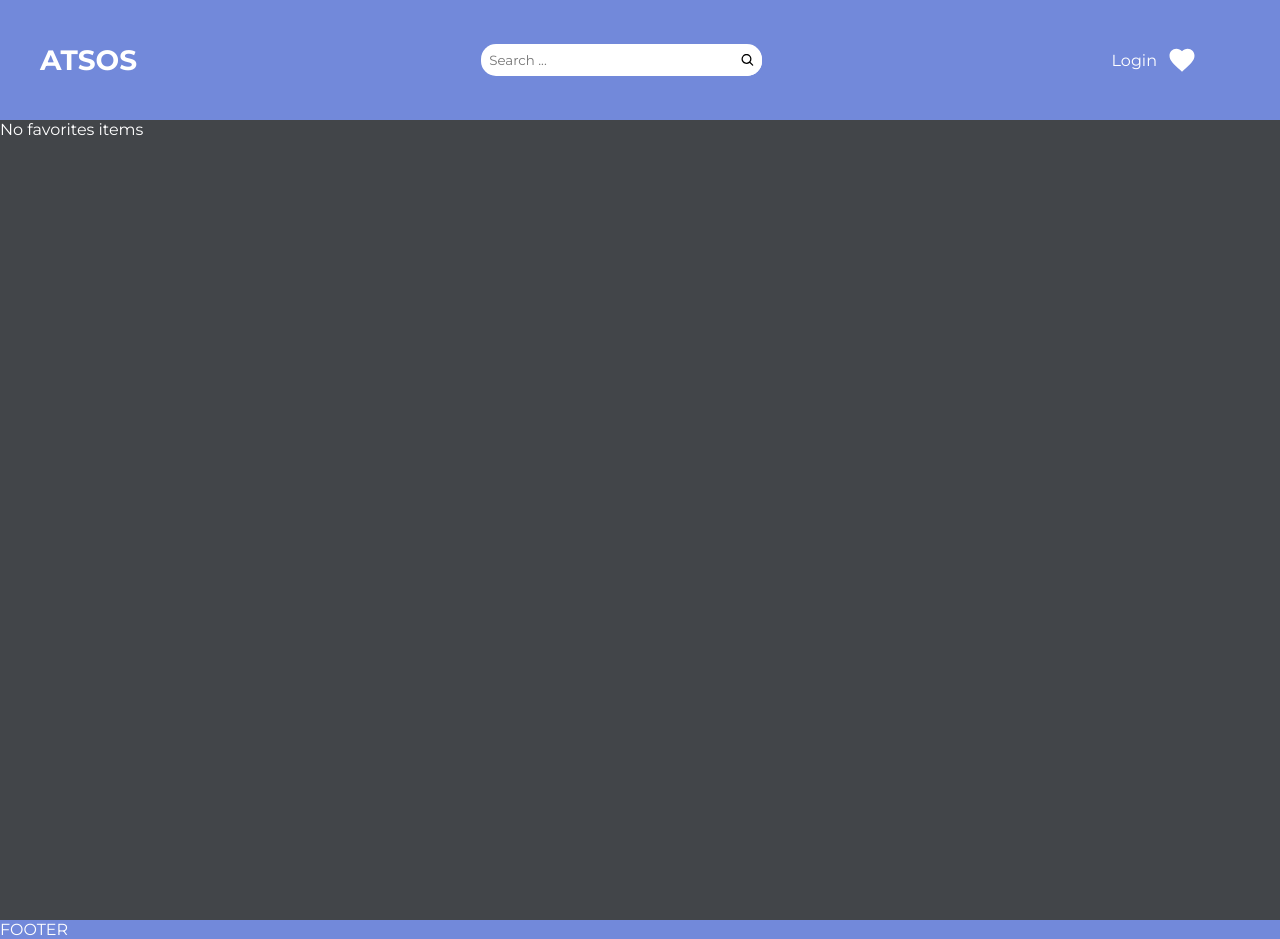
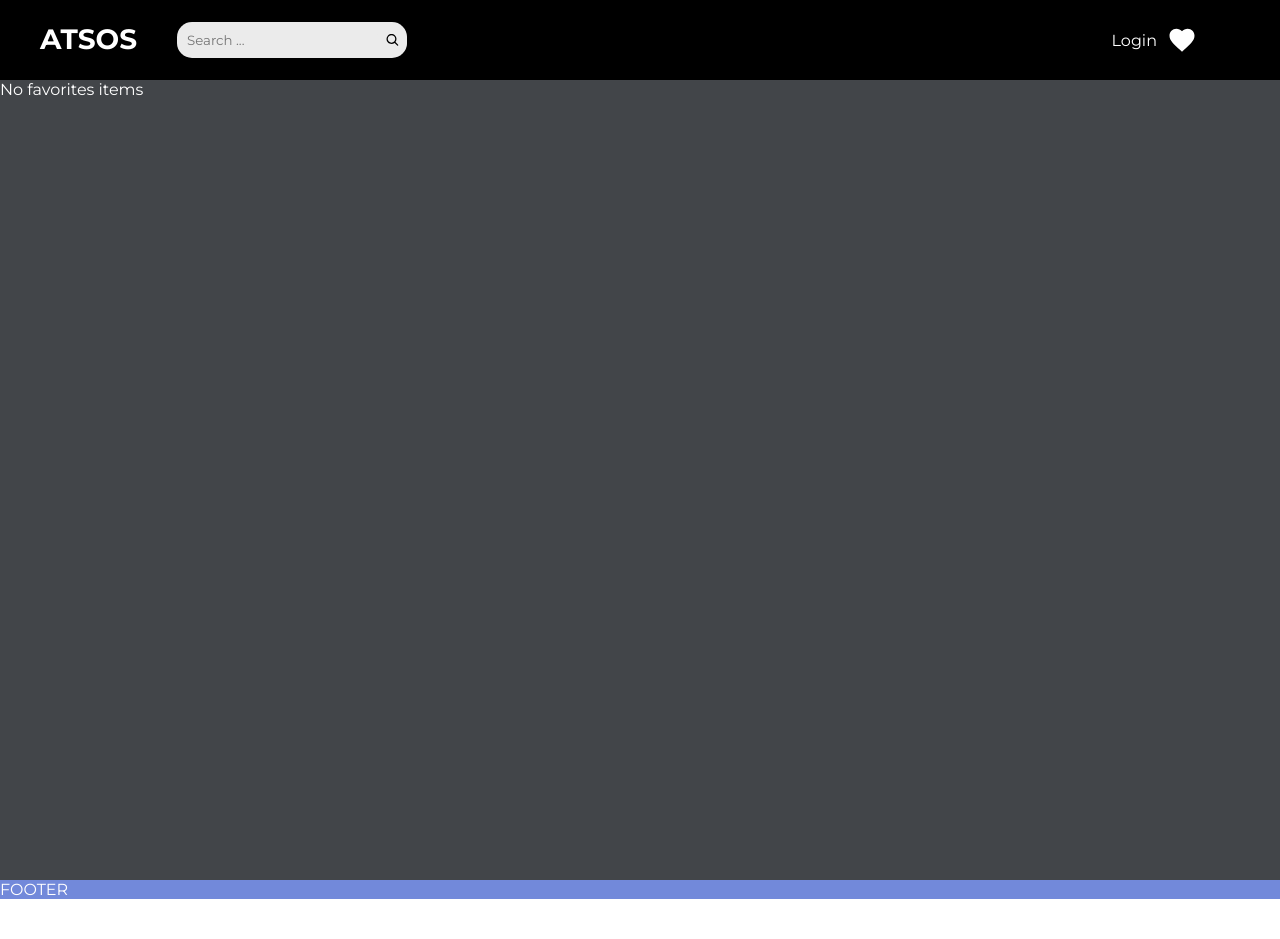
Before and after one commit to litasfvck/clothes-shop, a React (Create React App) app: page /favorite in a window 1280 px wide. After the commit the page ends 899 px from the top, so only its background shows below. Built offline with nearby package versions, Linux system fonts and the light colour scheme; some icons are missing.

Commit message:
поверстал чут чут)

```diff
--- a/src/components/Categories.tsx
+++ b/src/components/Categories.tsx
@@ -9,6 +9,7 @@ const categories = [
   'Hoodies',
   'Business suit',
   'Dripski',
+  'Polo',
 ];
 
 const Categories: FC<CategoriesProps> = () => {
--- a/src/components/Header.tsx
+++ b/src/components/Header.tsx
@@ -9,6 +9,8 @@ interface HeaderProps {}
 const Header: FC<HeaderProps> = () => {
   return (
     <header>
+      <div className='header-container'>
+        <div className='header-right'>
           <Link to='/'>
             <span>ATSOS</span>
           </Link>
@@ -17,6 +19,7 @@ const Header: FC<HeaderProps> = () => {
             <button>
               <CgSearch style={{ width: '15px', height: '15px' }} />
             </button>
+          </div>
         </div>
 
         <ul>
@@ -33,6 +36,7 @@ const Header: FC<HeaderProps> = () => {
             </li>
           </Link>
         </ul>
+      </div>
     </header>
   );
 };
--- a/src/css/app.css
+++ b/src/css/app.css
@@ -2,14 +2,22 @@ header {
   display: -webkit-box;
   display: -ms-flexbox;
   display: flex;
-  -webkit-box-pack: justify;
-      -ms-flex-pack: justify;
-          justify-content: space-between;
-  padding: 40px;
+  height: 80px;
+}
+header .header-container {
+  display: -webkit-box;
+  display: -ms-flexbox;
+  display: flex;
   -webkit-box-align: center;
       -ms-flex-align: center;
           align-items: center;
-  background: #7289da;
+  padding-left: 40px;
+  padding-right: 40px;
+  align-items: center;
+  background: #000000;
+  -webkit-box-flex: 1;
+      -ms-flex: 1;
+          flex: 1;
 }
 header span {
   font-weight: 600;
@@ -29,11 +37,15 @@ header .search {
   background: #fff;
   border: none;
   border-radius: 15px;
+  -webkit-transition: width 2s ease-in-out;
+  transition: width 2s ease-in-out;
+}
+header .search:hover {
+  width: 300px;
 }
 header .search input {
   border: none;
   padding: 8px;
-  width: 250px;
   background: transparent;
 }
 header .search button {
@@ -120,19 +132,24 @@ header ul li .nav:hover {
   -webkit-box-direction: normal;
       -ms-flex-direction: column;
           flex-direction: column;
-  background-color: #fff;
-  -webkit-box-pack: center;
-      -ms-flex-pack: center;
-          justify-content: center;
-  -webkit-box-align: center;
-      -ms-flex-align: center;
-          align-items: center;
-  padding: 10px;
+  background-color: #d3d3d3;
+  -webkit-box-pack: justify;
+      -ms-flex-pack: justify;
+          justify-content: space-between;
+  -webkit-transition: all 0.2s ease-in-out;
+  transition: all 0.2s ease-in-out;
   width: 250px;
   height: 350px;
   cursor: pointer;
   border-radius: 10px;
-  color: black;
+  color: rgb(255, 255, 255);
+  -webkit-box-shadow: 0 5px 10px rgba(0, 0, 0, 0.5);
+          box-shadow: 0 5px 10px rgba(0, 0, 0, 0.5);
+}
+.product-container:hover {
+  -webkit-transform: scale(0.98);
+      -ms-transform: scale(0.98);
+          transform: scale(0.98);
 }
 .product-container .info {
   display: -webkit-box;
@@ -141,10 +158,14 @@ header ul li .nav:hover {
   -webkit-box-pack: justify;
       -ms-flex-pack: justify;
           justify-content: space-between;
+  -webkit-box-flex: 1;
+      -ms-flex-positive: 1;
+          flex-grow: 1;
   -webkit-box-align: center;
       -ms-flex-align: center;
           align-items: center;
-  gap: 50px;
+  padding-left: 15px;
+  padding-right: 15px;
 }
 .product-container .info .quick-info {
   display: -webkit-box;
@@ -156,8 +177,11 @@ header ul li .nav:hover {
           flex-direction: column;
 }
 .product-container img {
-  padding: 5px;
+  padding-left: 15px;
+  padding-right: 15px;
   height: 280px;
+  -webkit-box-shadow: 0 5px 10px rgba(0, 0, 0, 0.5);
+          box-shadow: 0 5px 10px rgba(0, 0, 0, 0.5);
 }
 
 * {
@@ -168,7 +192,6 @@ header ul li .nav:hover {
   font-family: "Montserrat", sans-serif;
   -webkit-box-sizing: border-box;
           box-sizing: border-box;
-  min-width: 70px;
 }
 
 a {
@@ -220,8 +243,10 @@ main {
   -webkit-box-align: center;
       -ms-flex-align: center;
           align-items: center;
-  background: #000;
+  background: #1d1d1d;
   padding: 10px;
+  -webkit-box-shadow: inset 0 5px 10px rgba(0, 0, 0, 0.5);
+          box-shadow: inset 0 5px 10px rgba(0, 0, 0, 0.5);
 }
 
 aside {
@@ -276,4 +301,6 @@ footer {
   gap: 10px;
   padding-top: 15px;
   padding-bottom: 15px;
+  -webkit-box-shadow: inset 0 5px 100px rgba(0, 0, 0, 0.5);
+          box-shadow: inset 0 5px 100px rgba(0, 0, 0, 0.5);
 }
--- a/src/scss/app.scss
+++ b/src/scss/app.scss
@@ -37,8 +37,9 @@ main {
   flex-direction: column;
   justify-content: center;
   align-items: center;
-  background: #000;
+  background: #1d1d1d;
   padding: 10px;
+  box-shadow: inset 0 0 30px rgba(0, 0, 0, 0.5);
 }
 
 aside {
@@ -69,4 +70,6 @@ footer {
   gap: 10px;
   padding-top: 15px;
   padding-bottom: 15px;
+
+  box-shadow: inset 0 0 1000px rgba(0, 0, 0, 0.5);
 }
--- a/src/scss/components/_categories.scss
+++ b/src/scss/components/_categories.scss
@@ -3,7 +3,7 @@
   justify-content: space-between;
   align-items: center;
   height: 10vh;
-  background: #282b30;
+  background: #1d1d1d;
   // gap: 10px;
 
   .category {
@@ -15,7 +15,7 @@
     font-weight: 100;
     cursor: pointer;
     &:hover {
-      background-color: darken(#282b30, 2%);
+      background-color: darken(#1d1d1d, 2%);
     }
   }
 }
--- a/src/scss/components/_header.scss
+++ b/src/scss/components/_header.scss
@@ -1,9 +1,22 @@
 header {
   display: flex;
-  justify-content: space-between;
-  padding: 40px;
-  align-items: center;
-  background: #7289da;
+  height: 80px;
+
+  .header-container {
+    display: flex;
+    justify-content: space-between;
+    align-items: center;
+    padding-left: 40px;
+    padding-right: 40px;
+    align-items: center;
+    background: #000000;
+    flex: 1;
+  }
+
+  .header-right {
+    display: flex;
+    gap: 40px;
+  }
 
   span {
     font-weight: 600;
@@ -13,16 +26,21 @@ header {
 
   .search {
     display: flex;
-    justify-content: space-between;
+    justify-content: flex-start;
     align-items: center;
-    background: #fff;
+    background: #ebebeb;
     border: none;
     border-radius: 15px;
+    width: 230px;
+    flex-wrap: 1;
 
     input {
       border: none;
-      padding: 8px;
-      width: 250px;
+      border-radius: 15px;
+      padding: 10px;
+      // width: 40px;
+      flex-grow: 1;
+
       background: transparent;
     }
 
@@ -32,11 +50,11 @@ header {
       border: none;
       border-radius: 15px;
       padding: 8px;
-      background-color: #fff;
+      background-color: #ebebeb;
       cursor: pointer;
 
       &:hover {
-        background-color: darken(#ffffff, 8%);
+        background-color: #fff;
       }
     }
   }
--- a/src/scss/components/_productBlock.scss
+++ b/src/scss/components/_productBlock.scss
@@ -1,21 +1,32 @@
 .product-container {
   display: flex;
   flex-direction: column;
-  background-color: #fff;
-  justify-content: center;
-  align-items: center;
-  padding: 10px;
+  background-color: #d3d3d3;
+  justify-content: space-between;
+
+  transition: all 0.2s ease-in-out;
+
+  &:hover {
+    transform: scale(0.98);
+  }
+  // align-items: flex-start;
+
+  // padding-top: 10px;
   width: 250px;
   height: 350px;
   cursor: pointer;
   border-radius: 10px;
-  color: black;
+  color: #1d1d1d;
+
+  box-shadow: 0 5px 10px rgba(0, 0, 0, 0.5);
 
   .info {
     display: flex;
     justify-content: space-between;
+    flex-grow: 1;
     align-items: center;
-    gap: 50px;
+    padding-left: 15px;
+    padding-right: 15px;
 
     .quick-info {
       display: flex;
@@ -24,7 +35,10 @@
   }
 
   img {
-    padding: 5px;
+    padding-left: 15px;
+    padding-right: 15px;
     height: 280px;
+
+    box-shadow: 0 5px 10px rgba(0, 0, 0, 0.5);
   }
 }
```
Lines whose indentation alone changed are shown as unchanged.
